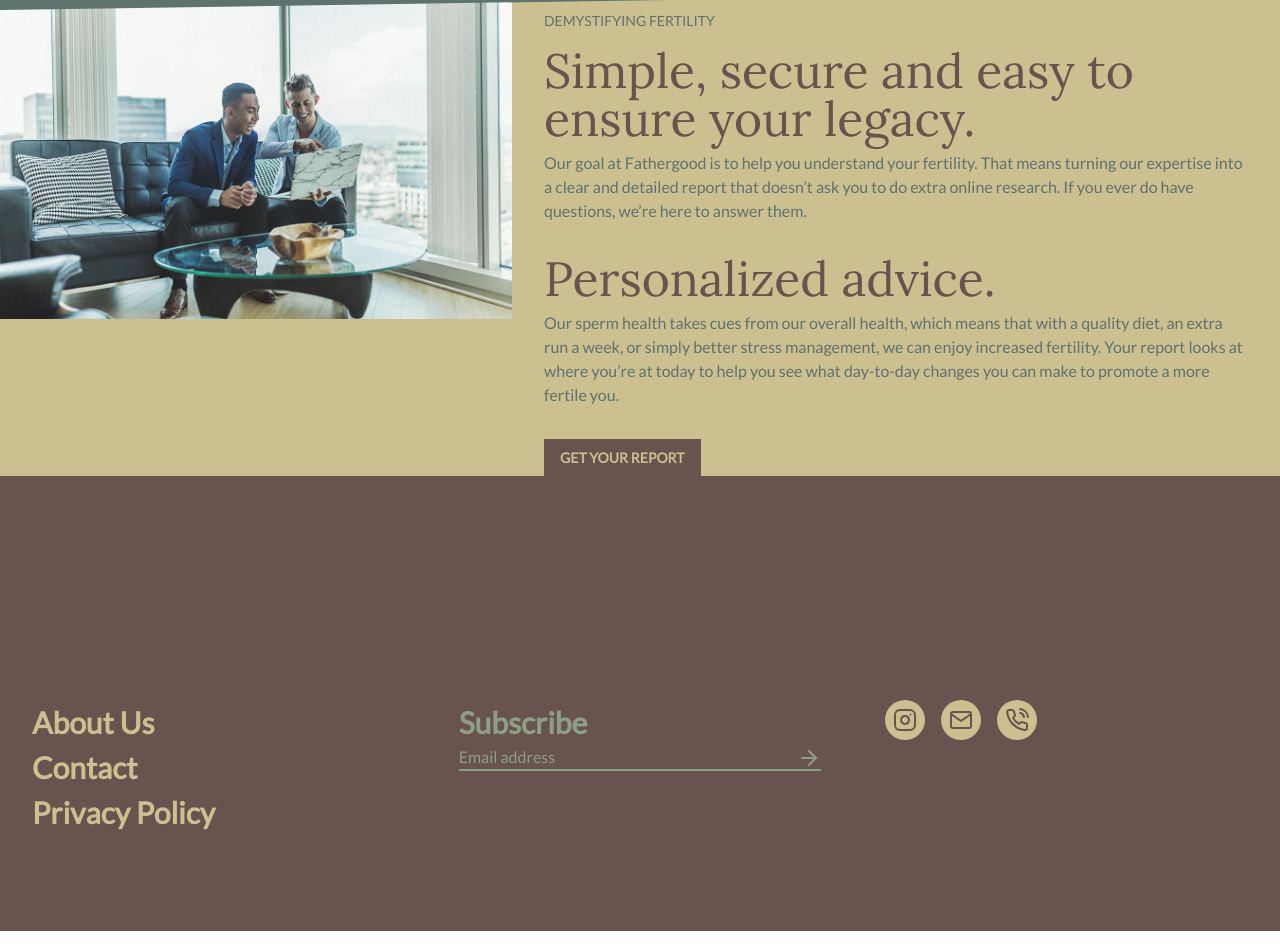
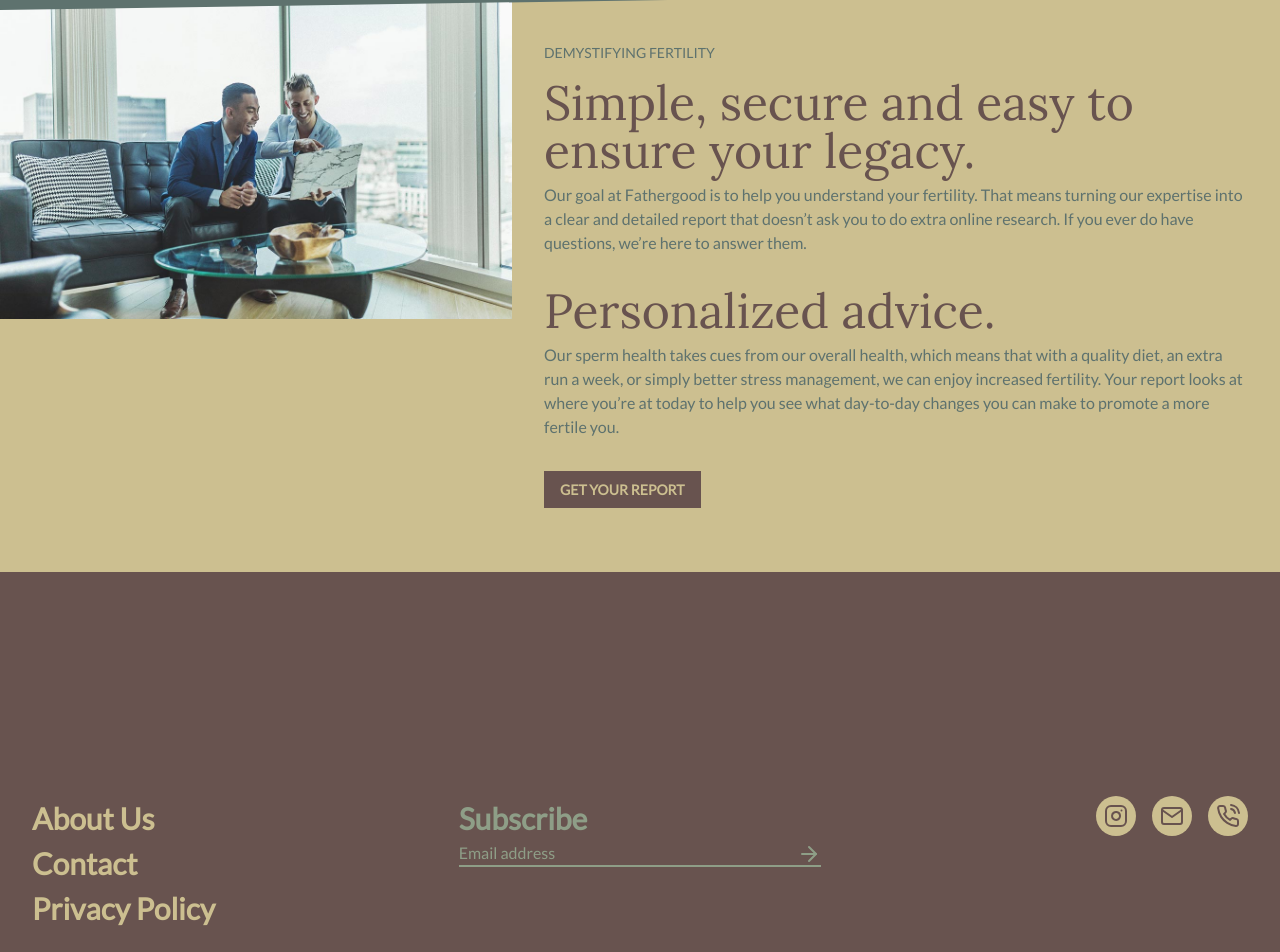
Before and after one commit to astridlyre/fathergood, a Vue app: page /analysis in a window 1280 px wide. Shown: the part 1347-2299 px from the top of the page. Before the commit the page ends 2278 px from the top, so only its background shows below. Built offline with nearby package versions, Linux system fonts and the light colour scheme; what @tailwindcss/custom-forms would draw is missing.

Commit message:
routes scroll up

```diff
--- a/src/components/Footer.vue
+++ b/src/components/Footer.vue
@@ -50,7 +50,7 @@
           />
         </div>
       </div>
-      <div class="p-8 w-full">
+      <div class="p-8 w-full lg:flex lg:justify-end lg:items-start">
         <button
           class="p-2 bg-light rounded-full hover:bg-laccent focus:bg-laccent outline-none focus:outline-none ease"
         >
--- a/src/router/index.js
+++ b/src/router/index.js
@@ -52,6 +52,10 @@ const router = new VueRouter({
   mode: "history",
   base: process.env.BASE_URL,
   routes,
+  // eslint-disable-next-line no-unused-vars
+  scrollBehavior(to, from, savedPosition) {
+    return { x: 0, y: 0 };
+  },
 });
 
 export default router;
--- a/src/views/Analysis.vue
+++ b/src/views/Analysis.vue
@@ -183,7 +183,7 @@
         ></path>
       </svg>
       <div
-        class="mb-8 lg:mb-0 w-full max-w-screen-md lg:max-w-screen-xl z-0 grid grid-cols-1 md:grid-cols-5"
+        class="mb-8 pb-16 lg:mb-0 w-full max-w-screen-md lg:max-w-screen-xl z-0 grid grid-cols-1 md:grid-cols-5"
       >
         <img
           class="col-span-1 md:col-span-2 w-full object-cover"
@@ -191,7 +191,7 @@
           alt="Man with Scarf"
         />
         <div
-          class="p-8 md:pb-0 col-span-1 md:col-span-3 flex flex-col justify-start md:justify-end items-start w-full"
+          class="p-8 md:pb-0 md:mt-8 col-span-1 md:col-span-3 flex flex-col justify-start md:justify-end items-start w-full"
         >
           <h4 class="mt-8 lg:mt-0 mb-4 text-sm text-daccent">
             DEMYSTIFYING FERTILITY
--- a/src/views/HowItWorks.vue
+++ b/src/views/HowItWorks.vue
@@ -156,7 +156,7 @@
         ></path>
       </svg>
       <div
-        class="mb-8 lg:mb-0 w-full max-w-screen-md lg:max-w-screen-xl z-0 grid grid-cols-1 md:grid-cols-3"
+        class="mb-8 w-full max-w-screen-md lg:max-w-screen-xl z-0 grid grid-cols-1 md:grid-cols-3"
       >
         <img
           class="col-span-1 md:col-span-2 w-full object-cover"
```
